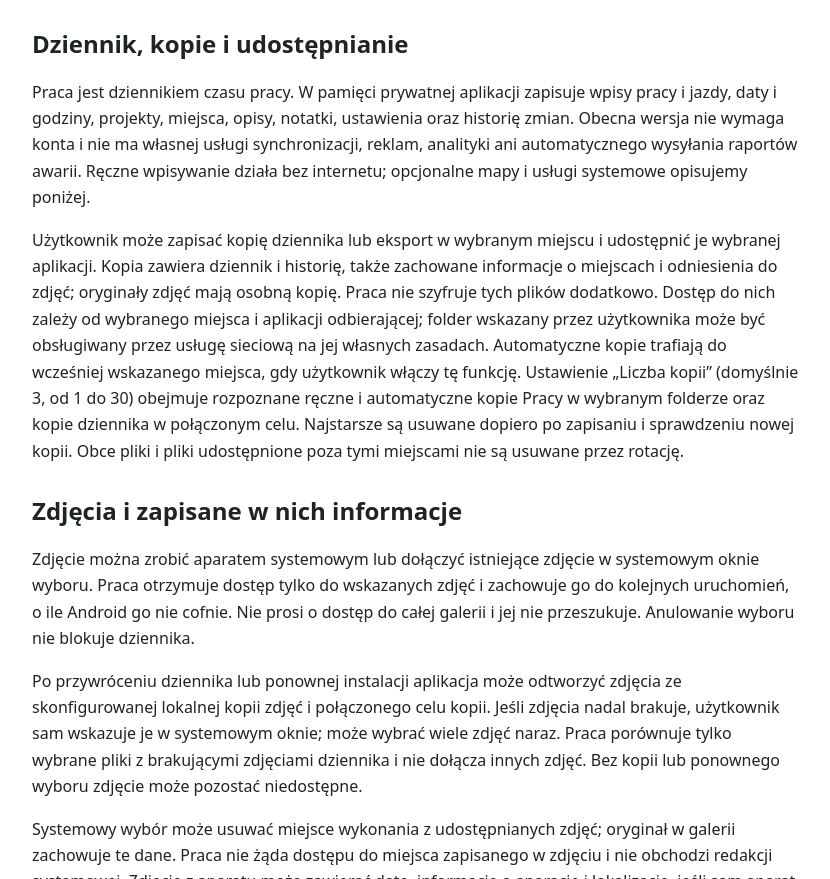
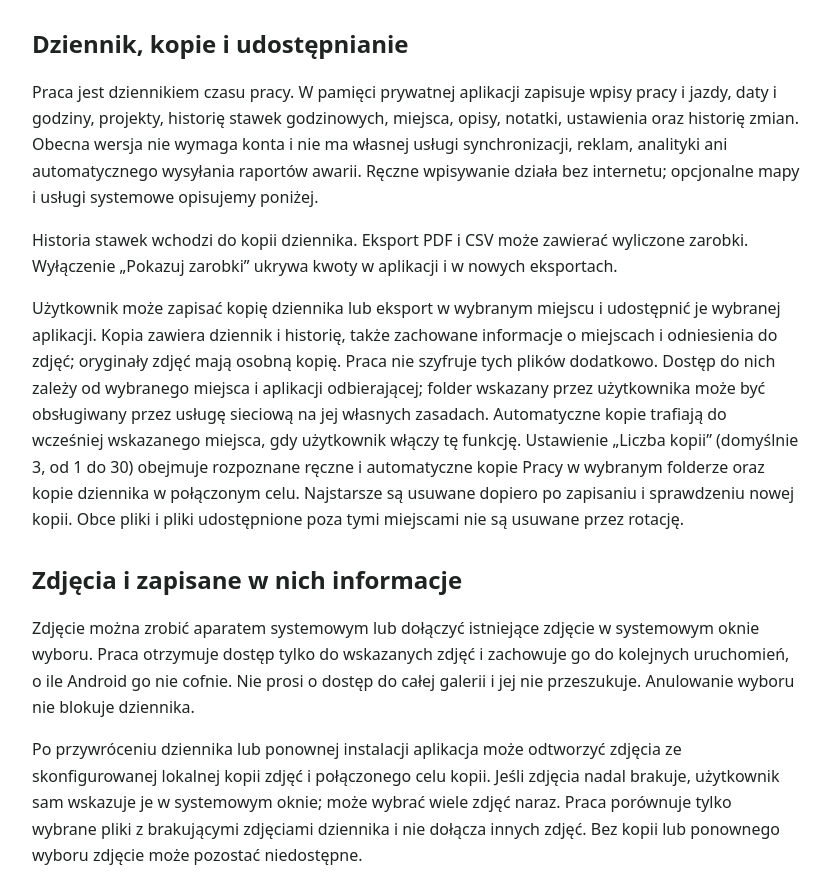
Before and after one commit to shockwave9315/praca-pages, a plain HTML site: page privacy/index.html in a window 1280 px wide. Shown: the part 1075-1954 px from the top of the page, without its empty margins (224-1054 px from the left). Drawn offline with Linux system fonts and the light colour scheme.

Commit message:
docs(privacy): disclose hourly rate history and earnings exports

```diff
--- a/privacy/index.html
+++ b/privacy/index.html
@@ -35,7 +35,8 @@ nav a[aria-current] { font-weight: bold; }
 <p>Opcjonalny automat stref jest dostępny także bez internetu aplikacji i pozostaje domyślnie wyłączony. Przy pierwszej konfiguracji możesz wskazać strefę pracy i, jeśli korzystasz z Przejazdów, kwaterę. Zapis strefy pracy włącza automat po udzieleniu wymaganej zgody na lokalizację. Odmowa pozostawia automat wyłączony. Strefy można określić współrzędnymi lub bieżącą pozycją, bez map i adresów. Lokalizacja korzysta z Androida i Usług Google Play zgodnie z ich ustawieniami i zasadami; system może korzystać z tych usług także w trybie „Tylko w telefonie”.</p>
 <p>Wyłączenie „Przejazdów” ukrywa ich dane w widokach i eksportach, ale nie kasuje zapisanych godzin, przejazdów ani historii. Kopia dziennika nadal zawiera zachowane dane. Ponowne włączenie przywraca ich widoczność; w trakcie jazdy najpierw trzeba jawnie ją zakończyć. Automat przy wyłączonych przejazdach korzysta tylko ze stref Pracy: zapisuje początek i koniec pracy, bez dojazdu i powrotu.</p>
 <h2>Dziennik, kopie i udostępnianie</h2>
-<p>Praca jest dziennikiem czasu pracy. W pamięci prywatnej aplikacji zapisuje wpisy pracy i jazdy, daty i godziny, projekty, miejsca, opisy, notatki, ustawienia oraz historię zmian. Obecna wersja nie wymaga konta i nie ma własnej usługi synchronizacji, reklam, analityki ani automatycznego wysyłania raportów awarii. Ręczne wpisywanie działa bez internetu; opcjonalne mapy i usługi systemowe opisujemy poniżej.</p>
+<p>Praca jest dziennikiem czasu pracy. W pamięci prywatnej aplikacji zapisuje wpisy pracy i jazdy, daty i godziny, projekty, historię stawek godzinowych, miejsca, opisy, notatki, ustawienia oraz historię zmian. Obecna wersja nie wymaga konta i nie ma własnej usługi synchronizacji, reklam, analityki ani automatycznego wysyłania raportów awarii. Ręczne wpisywanie działa bez internetu; opcjonalne mapy i usługi systemowe opisujemy poniżej.</p>
+<p>Historia stawek wchodzi do kopii dziennika. Eksport PDF i CSV może zawierać wyliczone zarobki. Wyłączenie „Pokazuj zarobki” ukrywa kwoty w aplikacji i w nowych eksportach.</p>
 <p>Użytkownik może zapisać kopię dziennika lub eksport w wybranym miejscu i udostępnić je wybranej aplikacji. Kopia zawiera dziennik i historię, także zachowane informacje o miejscach i odniesienia do zdjęć; oryginały zdjęć mają osobną kopię. Praca nie szyfruje tych plików dodatkowo. Dostęp do nich zależy od wybranego miejsca i aplikacji odbierającej; folder wskazany przez użytkownika może być obsługiwany przez usługę sieciową na jej własnych zasadach. Automatyczne kopie trafiają do wcześniej wskazanego miejsca, gdy użytkownik włączy tę funkcję. Ustawienie „Liczba kopii” (domyślnie 3, od 1 do 30) obejmuje rozpoznane ręczne i automatyczne kopie Pracy w wybranym folderze oraz kopie dziennika w połączonym celu. Najstarsze są usuwane dopiero po zapisaniu i sprawdzeniu nowej kopii. Obce pliki i pliki udostępnione poza tymi miejscami nie są usuwane przez rotację.</p>
 <h2>Zdjęcia i zapisane w nich informacje</h2>
 <p>Zdjęcie można zrobić aparatem systemowym lub dołączyć istniejące zdjęcie w systemowym oknie wyboru. Praca otrzymuje dostęp tylko do wskazanych zdjęć i zachowuje go do kolejnych uruchomień, o ile Android go nie cofnie. Nie prosi o dostęp do całej galerii i jej nie przeszukuje. Anulowanie wyboru nie blokuje dziennika.</p>
```
Also changed, not shown: privacy/en/index.html (+2 -1 lines).
